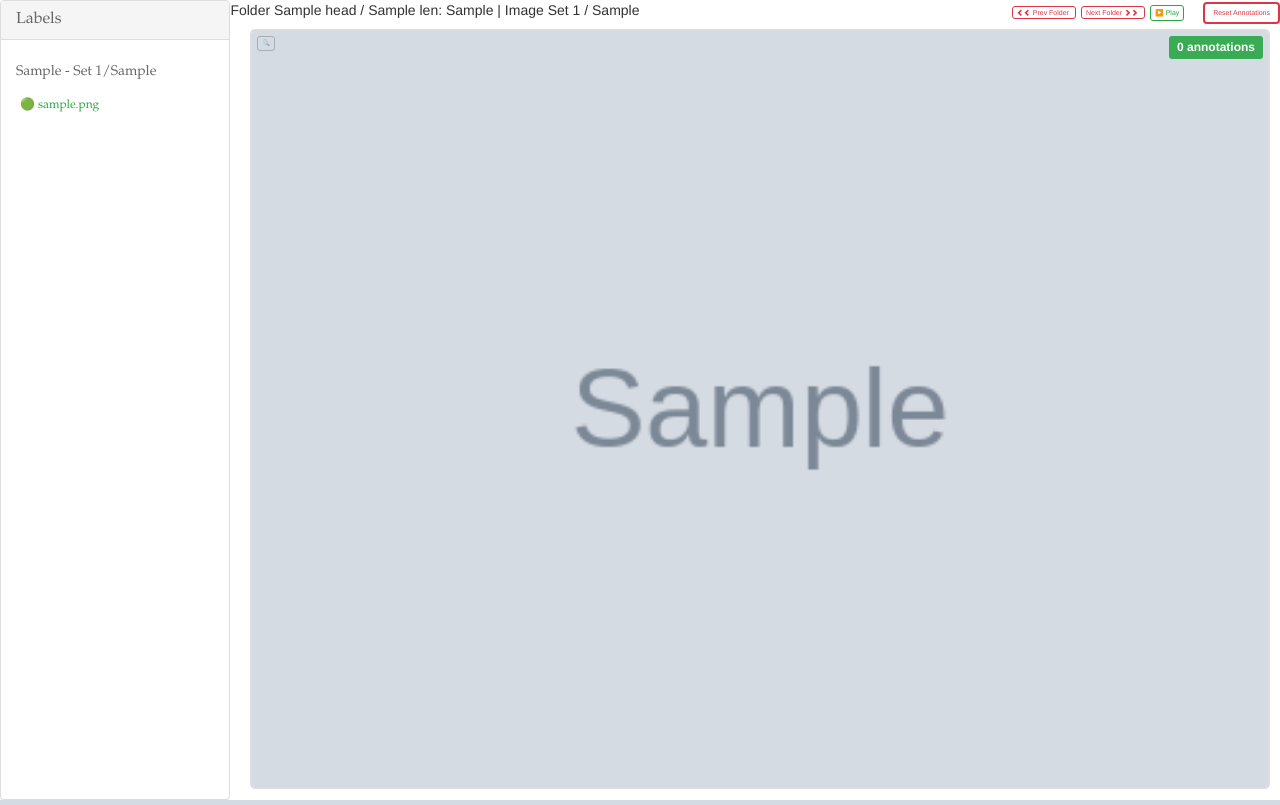
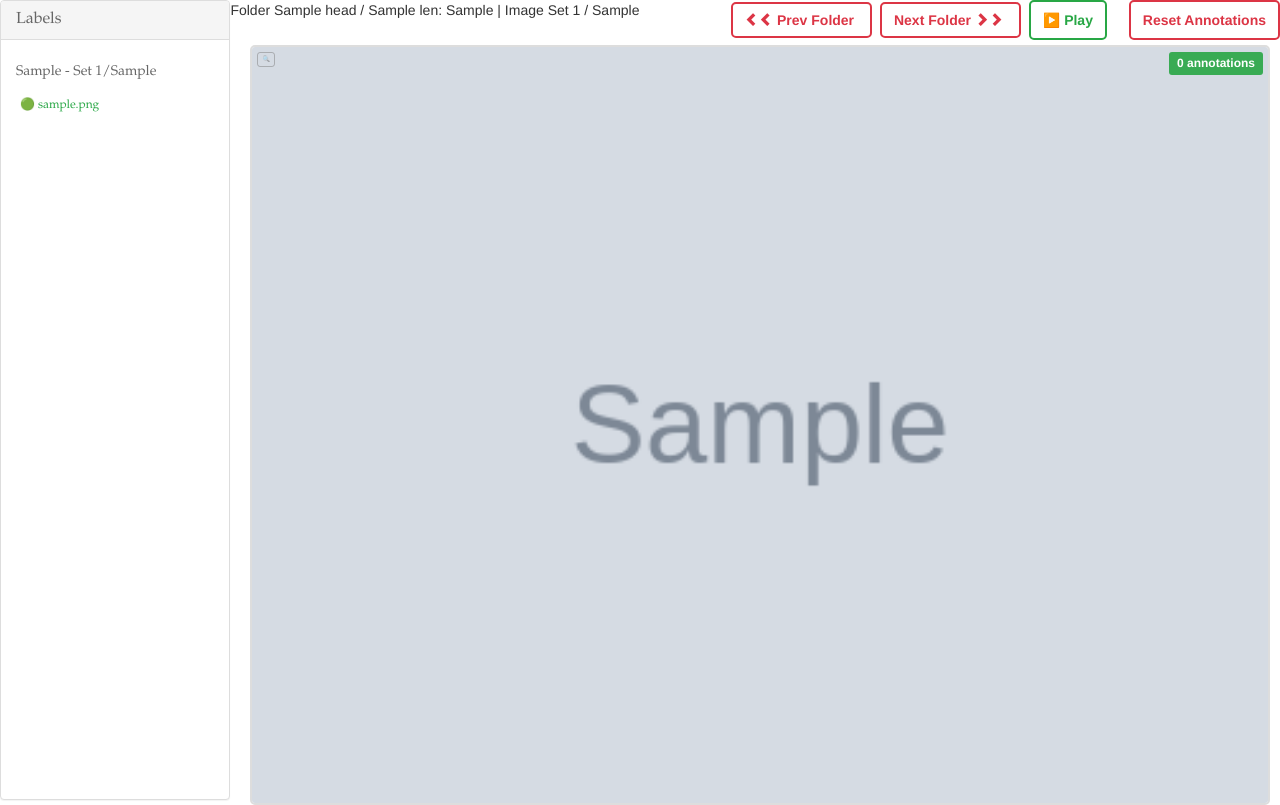
Before and after one commit to 2000pd3rvr/auto_object_annotator_0.0.4, a Flask app: template templates/tagger.html in a window 1280 px wide. Run offline with Flask 3, Linux system fonts and the light colour scheme; the template is opened without the code that fills it: most values are stand-ins (such as "Sample title", 1, 10 or a date in 2020); grey boxes marked "Sample" are stand-in pictures; some libraries are stand-ins or nearby versions; some web fonts are replaced.

Commit message:
Increase size of navigation buttons (Prev/Next Folder, Prev/Next Set, Play, Reset)

```diff
--- a/templates/tagger.html
+++ b/templates/tagger.html
@@ -130,31 +130,31 @@
         <text>Folder {{ head }} / {{ len }}: {{ current_folder }} | Image Set {{ image_set_index }} / {{ max_sets }}</text>
         <div style="float:right;">
             <!-- Folder Navigation - Always available in continuous loop mode -->
-            <a href="/prev_folder" style="background: transparent; color: #dc3545; border: 1px solid #dc3545; padding: 2px 4px; border-radius: 3px; text-decoration: none; font-size: 7px; margin-right: 5px;" title="Previous folder (loops to end)">
+            <a href="/prev_folder" style="background: transparent; color: #dc3545; border: 2px solid #dc3545; padding: 8px 12px; border-radius: 5px; text-decoration: none; font-size: 14px; margin-right: 8px; font-weight: bold;" title="Previous folder (loops to end)">
                 <span class="glyphicon glyphicon-chevron-left"></span><span class="glyphicon glyphicon-chevron-left"></span> Prev Folder
             </a>
-            <a href="/next_folder" style="background: transparent; color: #dc3545; border: 1px solid #dc3545; padding: 2px 4px; border-radius: 3px; text-decoration: none; font-size: 7px; margin-right: 5px;" title="Next folder (loops to start)">
+            <a href="/next_folder" style="background: transparent; color: #dc3545; border: 2px solid #dc3545; padding: 8px 12px; border-radius: 5px; text-decoration: none; font-size: 14px; margin-right: 8px; font-weight: bold;" title="Next folder (loops to start)">
                 Next Folder <span class="glyphicon glyphicon-chevron-right"></span><span class="glyphicon glyphicon-chevron-right"></span>
             </a>
 
             <!-- Image Set Navigation -->
             {% if has_prev_set %}
-            <a href="/prev_set" style="background: transparent; color: #dc3545; border: 1px solid #dc3545; padding: 2px 4px; border-radius: 3px; text-decoration: none; font-size: 7px; margin-right: 5px;" title="Previous image set">
+            <a href="/prev_set" style="background: transparent; color: #dc3545; border: 2px solid #dc3545; padding: 8px 12px; border-radius: 5px; text-decoration: none; font-size: 14px; margin-right: 8px; font-weight: bold;" title="Previous image set">
                 <span class="glyphicon glyphicon-arrow-left"></span> Prev Set
             </a>
             {% endif %}
             {% if has_next_set %}
-            <a href="/next_set" style="background: transparent; color: #dc3545; border: 1px solid #dc3545; padding: 2px 4px; border-radius: 3px; text-decoration: none; font-size: 7px; margin-right: 5px;" title="Next image set">
+            <a href="/next_set" style="background: transparent; color: #dc3545; border: 2px solid #dc3545; padding: 8px 12px; border-radius: 5px; text-decoration: none; font-size: 14px; margin-right: 8px; font-weight: bold;" title="Next image set">
                 Next Set <span class="glyphicon glyphicon-arrow-right"></span>
             </a>
             {% endif %}
 
             <!-- Play button for auto-looping through image sets -->
-            <button id="playButton" onclick="toggleAutoPlay()" style="background: transparent; color: #28a745; border: 1px solid #28a745; padding: 2px 4px; border-radius: 3px; cursor: pointer; font-size: 7px; margin-right: 5px;" title="Auto-loop through all images">
+            <button id="playButton" onclick="toggleAutoPlay()" style="background: transparent; color: #28a745; border: 2px solid #28a745; padding: 8px 12px; border-radius: 5px; cursor: pointer; font-size: 14px; margin-right: 8px; font-weight: bold;" title="Auto-loop through all images">
                 ▶️ Play
             </button>
 
-            <button onclick="showResetDialog()" style="background: transparent; color: #dc3545; border: 2px solid #dc3545; padding: 4px 8px; border-radius: 4px; cursor: pointer; font-size: 7px; margin-left: 10px;">Reset Annotations</button>
+            <button onclick="showResetDialog()" style="background: transparent; color: #dc3545; border: 2px solid #dc3545; padding: 8px 12px; border-radius: 5px; cursor: pointer; font-size: 14px; margin-left: 10px; font-weight: bold;">Reset Annotations</button>
 
 
         </div>
```
